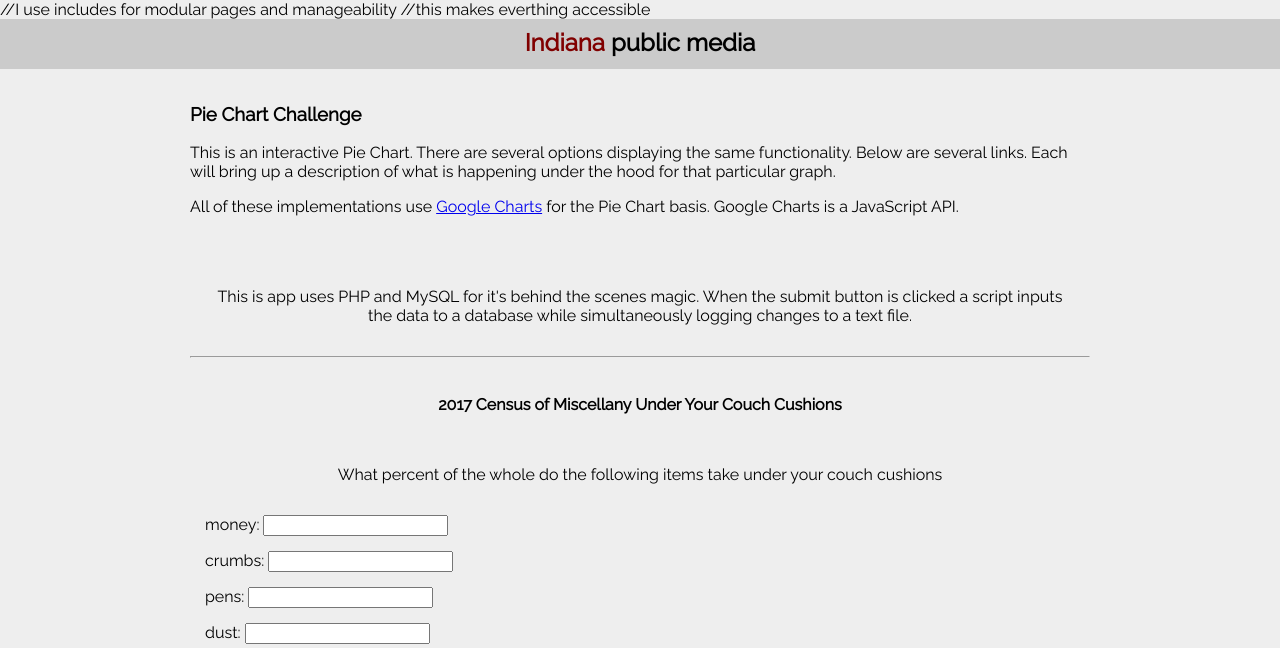
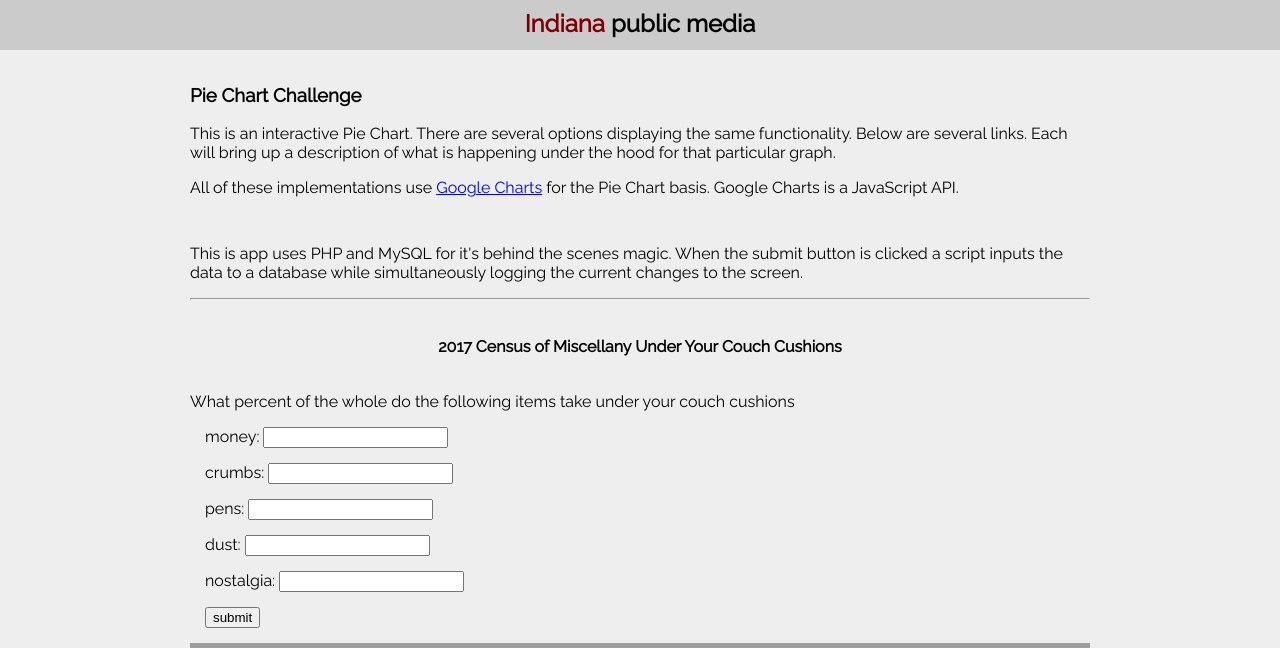
Before and after one commit to aaronburatti/wtiu, a PHP site: page / in a window 1280 px wide. Shown: the top 648 px of the page. Run offline with PHP 8.4, Linux system fonts and the light colour scheme; data that the repository does not hold is empty; some libraries are stand-ins or nearby versions; grey boxes are pictures that could not be loaded.

Commit message:
Add files via upload

```diff
--- a/wtiu_challenge/css/styles.css
+++ b/wtiu_challenge/css/styles.css
@@ -34,6 +34,8 @@ h2 {
 
 .census_form {
   margin-top: 25px;
+  min-height: 100px;
+  height: 100%;
 }
 
 form h4, .census_form  p {
--- a/wtiu_challenge/includes/db/db.php
+++ b/wtiu_challenge/includes/db/db.php
@@ -1,8 +1,8 @@
 <?php
 
-$db_host  = 'localhost';
-$db_root  = 'root';
+$db_host  = '';
+$db_root  = '';
 $db_pass  = '';
-$db_data  = 'wtiu';
+$db_data  = '';
 //passing these as variables makes them harder to crack
 $connection = mysqli_connect($db_host, $db_root, $db_pass, $db_data);
--- a/wtiu_challenge/includes/header.php
+++ b/wtiu_challenge/includes/header.php
@@ -1,4 +1,4 @@
-//this makes everthing accessible
+<!-- this makes everthing accessible -->
 <?php include "includes/db/db.php"; ?>
 <?php include "functions.php"; ?>
 
--- a/wtiu_challenge/includes/rdb.php
+++ b/wtiu_challenge/includes/rdb.php
@@ -24,10 +24,11 @@ confirm($result);
  ?>
 
 
-<form class="census_form" action="index.php?source=rdb" method="post">
+<form action="index.php?source=rdb" method="post">
+  <div class=".census_form">
   <p>This is app uses PHP and MySQL for it's behind the scenes magic. When the submit
   button is clicked a script inputs the data to a database while simultaneously
-  logging changes to a text file.</p>
+  logging the current changes to the screen.</p>
   <hr>
   <h4>2017 Census of Miscellany Under Your Couch Cushions</h4>
   <p>What percent of the whole do the following items take under
@@ -61,6 +62,7 @@ confirm($result);
 <div class="form-component">
   <input id="submit" type="submit" name="submit" value="submit">
 </div>
+  </div>
 </form>
 
 <script type="text/javascript">
--- a/wtiu_challenge/index.php
+++ b/wtiu_challenge/index.php
@@ -1,4 +1,4 @@
-//I use includes for modular pages and manageability
+<!--I use includes for modular pages and manageability-->
 <?php include "includes/header.php" ?>
     <div class="main">
       <?php include "includes/rdb.php"; ?>
```
